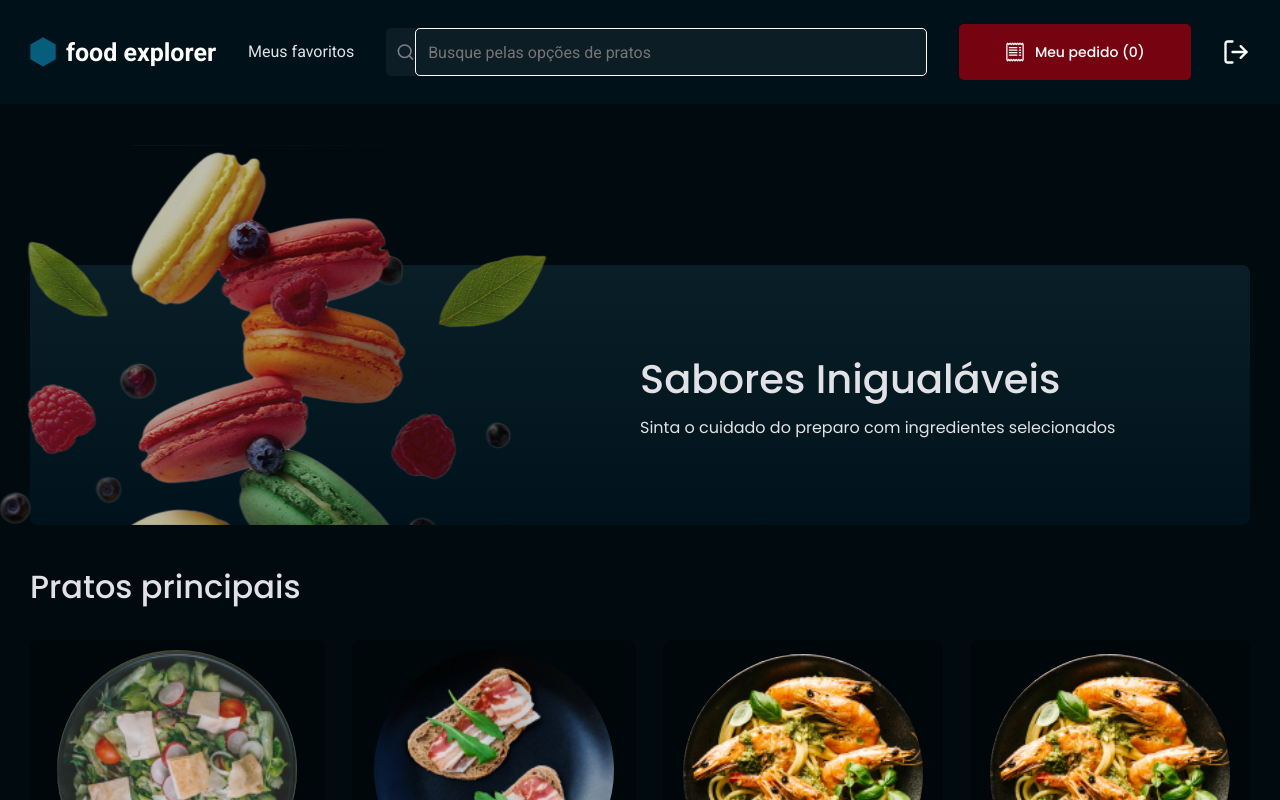
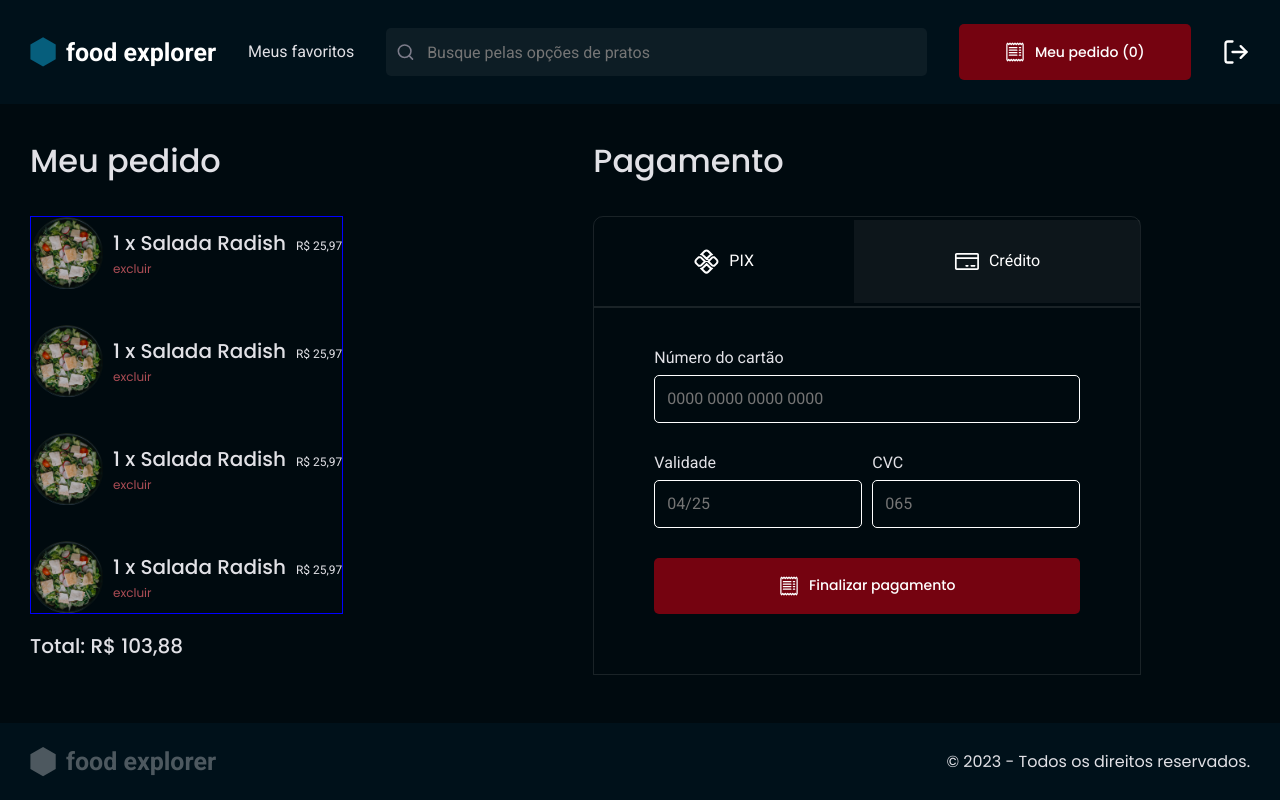
Before and after one commit to fredsonsouza/food-explorer, a React (Vite) app: page / in a window 1280 px wide. Shown: the top 800 px of the page. Built offline with nearby package versions, Linux system fonts and the light colour scheme.

Commit message:
refactoring order page

```diff
--- a/src/components/Header/styles.js
+++ b/src/components/Header/styles.js
@@ -63,8 +63,6 @@ export const Search = styled.div`
     width: 100%;
     height: 4.8rem;
     padding: 1.6rem;
-    border: none;
-    outline: 0;
 
     color: ${({ theme }) => theme.COLORS.WHITE};
     font-size: 1.6rem;
--- a/src/components/Input/styles.js
+++ b/src/components/Input/styles.js
@@ -11,8 +11,8 @@ export const Container = styled.div`
     width: 100%;
     height: 4.8rem;
     padding: 1.2rem;
-    border: 1px solid #ffffff;
     border-radius: 5px;
+    border: 1px solid #fff;
     font-size: 1.6rem;
 
     color: ${({ theme }) => theme.COLORS.WHITE};
--- a/src/components/Payment/styles.js
+++ /dev/null
@@ -1,104 +0,0 @@
-import styled from "styled-components";
-
-export const Container = styled.div`
-  display: flex;
-  margin-top: 2rem;
-
-  section {
-    display: flex;
-    flex-direction: column;
-    max-width: 53rem;
-    border-top-left-radius: 1rem;
-    border-top-right-radius: 1rem;
-
-    border: 1px solid rgba(255, 255, 255, 0.1);
-
-    .method {
-      border: 1px solid rgba(255, 255, 255, 0.1);
-      width: 100%;
-      display: flex;
-      align-content: center;
-      border-top-left-radius: 1rem;
-      border-top-right-radius: 1rem;
-    }
-
-    .pix {
-      display: flex;
-      width: 50%;
-      height: 100%;
-      border-top-left-radius: 0.5rem;
-
-      background: ${({ theme }) => theme.COLORS.BACKGROUND_500};
-      /* border-bottom: 1px solid rgba(255, 255, 255, 0.1); */
-
-      align-items: center;
-
-      button {
-        display: flex;
-        font-style: normal;
-        font-weight: 400;
-        font-size: 1.6rem;
-        line-height: 100%;
-        padding: 3.2rem 10rem;
-        font-family: "Roboto";
-        color: ${({ theme }) => theme.COLORS.WHITE};
-      }
-    }
-    .card {
-      width: 50%;
-      display: flex;
-      align-items: center;
-      border-bottom: 1px solid rgba(255, 255, 255, 0.1);
-      border-top-right-radius: 0.5rem;
-
-      button {
-        display: flex;
-        font-style: normal;
-        font-weight: 400;
-        font-size: 1.6rem;
-        line-height: 100%;
-        padding: 3.2rem 10rem;
-        font-family: "Roboto";
-        color: ${({ theme }) => theme.COLORS.WHITE};
-      }
-    }
-  }
-`;
-export const PaymentType = styled.form`
-  display: flex;
-  flex-direction: column;
-  flex-wrap: nowrap;
-  justify-content: center;
-  width: 100%;
-  gap: 3rem;
-  padding: 4rem 6rem 6rem 6rem;
-
-  input {
-    margin-top: 0.8rem;
-  }
-  .col-1 {
-    display: flex;
-  }
-  .col-1 > div {
-    width: 100%;
-  }
-  .col-2 {
-    display: flex;
-    gap: 1rem;
-  }
-  .col-2 > div {
-    width: 100%;
-  }
-`;
-export const QRCODE = styled.div`
-  display: none;
-  > div {
-    display: flex;
-    justify-content: center;
-    padding: 6rem 15.7rem;
-
-    img {
-      object-fit: cover;
-    }
-  }
-`;
--- a/src/main.jsx
+++ b/src/main.jsx
@@ -15,7 +15,7 @@ ReactDOM.createRoot(document.getElementById("root")).render(
   <React.StrictMode>
     <ThemeProvider theme={theme}>
       <GlobalStyles />
-      <Home />
+      <Order />
     </ThemeProvider>
   </React.StrictMode>
 );
--- a/src/pages/Details/styles.js
+++ b/src/pages/Details/styles.js
@@ -24,7 +24,7 @@ export const Content = styled.div`
     align-items: center;
 
     img {
-      width: 40rem;
+      width: 38rem;
     }
     > div {
       margin-left: 3.2rem;
--- a/src/pages/New/index.jsx
+++ b/src/pages/New/index.jsx
@@ -6,6 +6,7 @@ import { Footer } from "../../components/Footer";
 import { Header } from "../../components/Header";
 import { ButtonText } from "../../components/ButtonText";
 import { TextArea } from "../../components/TextArea";
+import { Section } from "../../components/Section";
 import { Input } from "../../components/Input";
 export function New() {
   return (
@@ -14,7 +15,7 @@ export function New() {
       <main>
         <Content>
           <ButtonText title="voltar" icon={IoIosArrowBack}></ButtonText>
-          <h2>Editar Prato</h2>
+          <Section title="Editar prato">
             <Form>
               <div class="col-2">
                 <div>
@@ -43,6 +44,7 @@ export function New() {
               </div>
               <button>Adicionar pedido</button>
             </Form>
+          </Section>
         </Content>
       </main>
       <Footer />
--- a/src/pages/New/styles.js
+++ b/src/pages/New/styles.js
@@ -11,20 +11,19 @@ export const Container = styled.div`
     "header"
     "Content"
     "footer";
+
+  > header {
+    input {
+      border: 0;
+      outline: 0;
+    }
+  }
 `;
 
 export const Content = styled.div`
   grid-area: content;
-  max-width: 136.8rem;
+  max-width: 122rem;
   margin: 3.2rem auto 0 auto;
-
-  h2 {
-    font-style: normal;
-    font-weight: 500;
-    font-size: 3.2rem;
-    line-height: 140%;
-    margin: 2.4rem 0 3.2rem;
-  }
 `;
 
 export const Form = styled.form`
@@ -33,6 +32,7 @@ export const Form = styled.form`
   flex-direction: column;
   flex-wrap: nowrap;
   width: 100%;
+  margin-top: 3.2rem;
 
   input {
     margin-top: 0.8rem;
@@ -53,8 +53,8 @@ export const Form = styled.form`
     border: 1px solid #ffffff;
     border-radius: 5px;
     color: ${({ theme }) => theme.COLORS.WHITE};
-    left: auto 0;
     background: rgba(255, 255, 255, 0.1);
+    margin-left: auto;
   }
   .col-2 {
     display: flex;
--- a/src/pages/Order/index.jsx
+++ b/src/pages/Order/index.jsx
@@ -1,10 +1,17 @@
-import { Container, Content, List } from "./styles";
+import { Container, Content, List, Payment, Form } from "./styles";
 
 import { Header } from "../../components/Header";
 import { Footer } from "../../components/Footer";
+import { ButtonText } from "../../components/ButtonText";
+import { Button } from "../../components/Button";
+import { Input } from "../../components/Input";
 import dish from "../../assets/dish.png";
-import { ButtonText } from "../../components/ButtonText";
-import { Payment } from "../../components/Payment";
+import pix from "../../assets/pix.svg";
+import card from "../../assets/credit-card.svg";
+import { TfiCreditCard } from "react-icons/tfi";
+import { BsReceipt } from "react-icons/bs";
+
+import { FontAwesomeIcon } from "@fortawesome/react-fontawesome";
 
 export function Order() {
   return (
@@ -12,48 +19,78 @@ export function Order() {
       <Header />
       <main>
         <Content>
-          <div>
-            <h2>Meu Pedido</h2>
           <List>
+            <h2>Meu pedido</h2>
+            <ul>
+              <li>
                 <img src={dish} alt="" />
                 <div>
                   <span>1 x Salada Radish</span>
                   <strong>R$ 25,97</strong>
-                <ButtonText title="Excluir" />
+                  <ButtonText title="excluir" />
                 </div>
-            </List>
-
-            <List>
+              </li>
+              <li>
                 <img src={dish} alt="" />
                 <div>
                   <span>1 x Salada Radish</span>
                   <strong>R$ 25,97</strong>
-                <ButtonText title="Excluir" />
+                  <ButtonText title="excluir" />
                 </div>
-            </List>
-            <List>
+              </li>
+              <li>
                 <img src={dish} alt="" />
                 <div>
                   <span>1 x Salada Radish</span>
                   <strong>R$ 25,97</strong>
-                <ButtonText title="Excluir" />
+                  <ButtonText title="excluir" />
                 </div>
-            </List>
-            <List>
+              </li>
+              <li>
                 <img src={dish} alt="" />
                 <div>
                   <span>1 x Salada Radish</span>
                   <strong>R$ 25,97</strong>
-                <ButtonText title="Excluir" />
+                  <ButtonText title="excluir" />
                 </div>
+              </li>
+            </ul>
+            <span className="total">Total: R$ 103,88</span>
           </List>
-            <span className="total">Total: R$ 103,88</span>
+          <Payment>
+            <h2>Pagamento</h2>
+            <div>
+              <div className="payment-type">
+                <div className="pix">
+                  <img src={pix} alt="" />
+                  <ButtonText title="PIX"></ButtonText>
                 </div>
-
+                <div className="credit-card">
+                  <img src={card} alt="" />
+                  <ButtonText title="Crédito" />
+                </div>
+              </div>
+              <Form>
+                <div class="col-1">
                   <div>
-            <h2>Pagamento</h2>
-            <Payment />
+                    <label htmlFor="">Número do cartão</label>
+                    <Input type="text" placeholder="0000 0000 0000 0000" />
                   </div>
+                </div>
+                <div class="col-2">
+                  <div>
+                    <label htmlFor="">Validade</label>
+                    <Input type="text" placeholder="04/25" />
+                  </div>
+                  <div>
+                    <label htmlFor="">CVC</label>
+                    <Input placeholder="065" />
+                  </div>
+                </div>
+                <Button icon={BsReceipt} title="Finalizar pagamento" />
+              </Form>
+            </div>
+          </Payment>
         </Content>
       </main>
       <Footer />
--- a/src/pages/Order/styles.js
+++ b/src/pages/Order/styles.js
@@ -11,24 +11,10 @@ export const Container = styled.div`
     "header"
     "content"
     "footer";
-  main {
-    padding-top: 3.4rem;
-  }
-`;
 
-export const Content = styled.section`
-  grid-area: content;
-  max-width: 136.8rem;
-  margin: 0 auto;
-  display: flex;
-  gap: 32rem;
-
-  .total {
-    font-style: normal;
-    font-weight: 500;
-    font-size: 2rem;
-    line-height: 160%;
-    color: ${({ theme }) => theme.COLORS.GREY_200};
+  header input {
+    border: 0;
+    outline: 0;
   }
 
   h2 {
@@ -36,21 +22,33 @@ export const Content = styled.section`
     font-weight: 500;
     font-size: 3.2rem;
     line-height: 140%;
+    margin-bottom: 3.2rem;
     color: ${({ theme }) => theme.COLORS.GREY_200};
   }
 `;
 
+export const Content = styled.section`
+  grid-area: content;
+  display: flex;
+  align-items: flex-start;
+  gap: 25rem;
+  max-width: 122rem;
+  margin: 3.4rem auto 0 auto;
+`;
+
 export const List = styled.div`
+  display: grid;
+
+  ul {
+    display: grid;
+    gap: 3.6rem;
+    border: 1px solid blue;
+
+    li {
       display: flex;
+      align-items: center;
       gap: 1rem;
-  align-items: center;
-  margin: 3.2rem 0 2rem 0;
 
-  > img {
-    width: 7.2rem;
-    height: 7.2rem;
-    object-fit: cover;
-  }
       > div {
         span {
           font-style: normal;
@@ -58,7 +56,6 @@ export const List = styled.div`
           font-size: 2rem;
           line-height: 160%;
           color: ${({ theme }) => theme.COLORS.GREY_200};
-      margin-right: 1rem;
         }
         strong {
           font-style: normal;
@@ -66,6 +63,32 @@ export const List = styled.div`
           font-size: 1.2rem;
           line-height: 160%;
           color: ${({ theme }) => theme.COLORS.GREY_300};
+          margin-left: 1rem;
+        }
+        button {
+          font-style: normal;
+          font-weight: 400;
+          font-size: 12px;
+          li {
+            display: flex;
+            align-items: center;
+            gap: 1rem;
+
+            > div {
+              span {
+                font-style: normal;
+                font-weight: 500;
+                font-size: 2rem;
+                line-height: 160%;
+                color: ${({ theme }) => theme.COLORS.GREY_200};
+              }
+              strong {
+                font-style: normal;
+                font-weight: 400;
+                font-size: 1.2rem;
+                line-height: 160%;
+                color: ${({ theme }) => theme.COLORS.GREY_300};
+                margin-left: 1rem;
               }
               button {
                 font-style: normal;
@@ -75,4 +98,85 @@ export const List = styled.div`
                 color: ${({ theme }) => theme.COLORS.BUTTON_DELETE};
               }
             }
+          }
+          line-height: 160%;
+          color: ${({ theme }) => theme.COLORS.BUTTON_DELETE};
+        }
+      }
+    }
+  }
+
+  img {
+    width: 7.2rem;
+    object-fit: cover;
+  }
+  .total {
+    font-style: normal;
+    font-weight: 500;
+    font-size: 2rem;
+    line-height: 160%;
+    color: ${({ theme }) => theme.COLORS.GREY_200};
+    margin-top: 1.6rem;
+  }
 `;
+export const Payment = styled.div`
+  display: grid;
+  width: 53rem;
+
+  .payment-type {
+    display: flex;
+    align-items: center;
+    width: 100%;
+    height: auto;
+    border: 1px solid rgba(255, 255, 255, 0.1);
+    border-top-left-radius: 1rem;
+    border-top-right-radius: 1rem;
+  }
+  .payment-type div {
+    display: flex;
+    align-items: center;
+    justify-content: center;
+    gap: 1rem;
+    padding: 3.2rem 10rem;
+  }
+
+  .credit-card {
+    background: ${({ theme }) => theme.COLORS.BACKGROUND_500};
+  }
+
+  .payment-type button {
+    font-style: normal;
+    font-weight: 400;
+    font-size: 1.6rem;
+    line-height: 100%;
+
+    font-family: "Roboto";
+    color: ${({ theme }) => theme.COLORS.WHITE};
+  }
+`;
+export const Form = styled.div`
+  border: 1px solid rgba(255, 255, 255, 0.1);
+  display: flex;
+  flex-direction: column;
+  justify-content: center;
+  width: 100%;
+  gap: 3rem;
+  padding: 4rem 6rem 6rem 6rem;
+
+  input {
+    margin-top: 0.8rem;
+  }
+  .col-1 {
+    display: flex;
+  }
+  .col-1 > div {
+    width: 100%;
+  }
+  .col-2 {
+    display: flex;
+    gap: 1rem;
+  }
+  .col-2 > div {
+    width: 100%;
+  }
+`;
--- a/src/pages/home/styles.js
+++ b/src/pages/home/styles.js
@@ -10,6 +10,10 @@ export const Container = styled.div`
     "header"
     "content"
     "footer";
+
+  input {
+    border: 0;
+  }
 `;
 export const Content = styled.div`
   grid-area: content;
```
Also changed, not shown: src/components/Payment/index.jsx (deleted, +0 -51 lines), src/assets/credit-card.svg (added), src/assets/pix.svg (added). Lines whose indentation alone changed are shown as unchanged.
